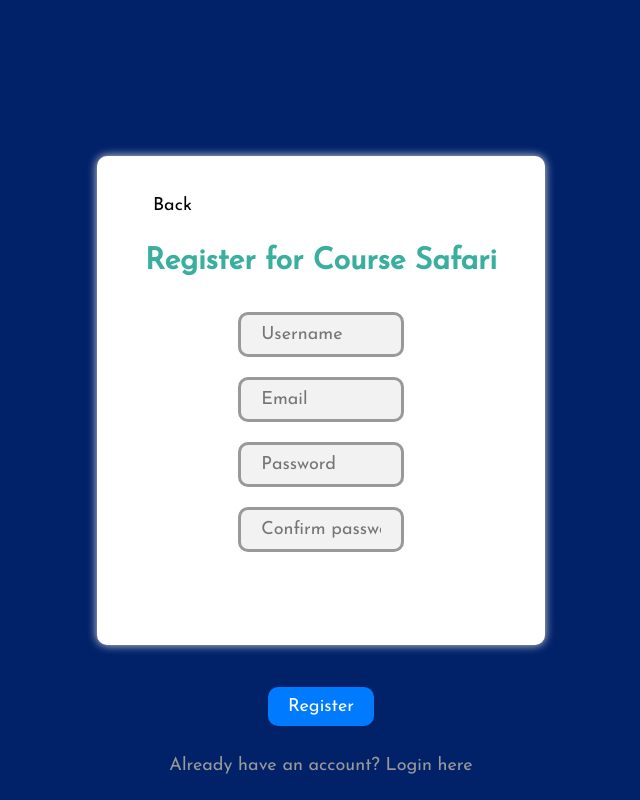
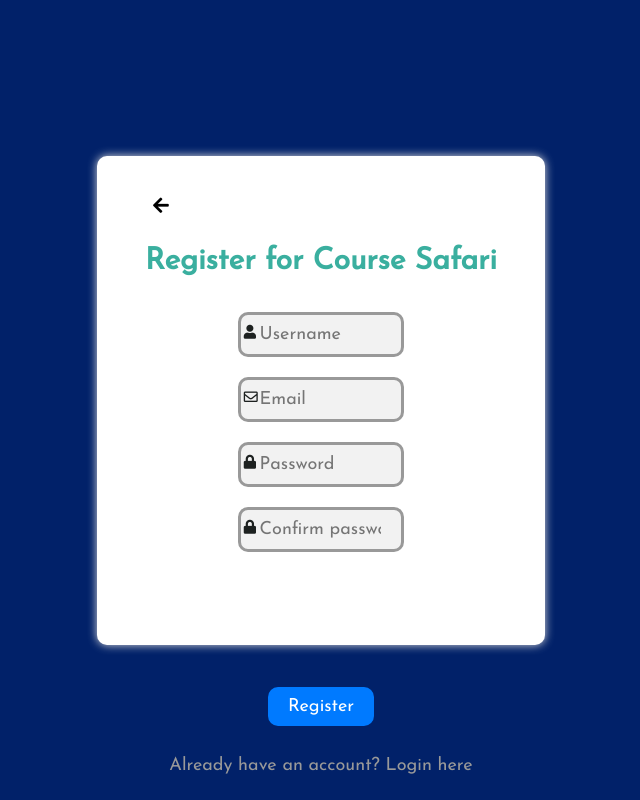
Before and after one commit to Mingxuan-Liu/Course-Safari, a PHP site: page /Login_register/register.php in a window 1280 px wide. Shown: the whole page, without its empty margins (319-959 px from the left). Run offline with PHP 8.4, Linux system fonts and the light colour scheme; some libraries are stand-ins or nearby versions.

Commit message:
add icon to register textbox

```diff
--- a/Login_register/login_register_style.css
+++ b/Login_register/login_register_style.css
@@ -126,11 +126,23 @@ select {
 }
 
 .form-group {
+  position: relative;
+  top: 35px;
   display: flex;
   margin-bottom: 20px;
   align-items: center;
   justify-content: center;
-  position: relative; top: 35px;
+}
+
+
+.form-group i{
+  position: absolute;
+  top: 30%;
+  left: 29%;
+  font-size: 14px;
+  color: #1d2120;
+  /* transform: translateY(-50%); */
+  z-index: 1;
 }
 
 .form-control {
@@ -139,6 +151,7 @@ select {
   border-radius: 10px;
   font-size: 18px;
   padding: 10px 20px;
+  padding-left: 5%;
   width: 45%;
 }
 
--- a/Login_register/register.php
+++ b/Login_register/register.php
@@ -47,6 +47,7 @@ if ($_SERVER["REQUEST_METHOD"] == "POST") {
   <meta charset="UTF-8">
   <meta name="viewport" content="width=device-width, initial-scale=1.0">
   <meta http-equiv="X-UA-Compatible" content="ie=edge">
+  <link rel="stylesheet" href="https://use.fontawesome.com/releases/v5.8.1/css/all.css">
   <link rel="stylesheet" href="login_register_style.css">
   <title>Welcome to Course Safari</title>
 </head>
@@ -70,7 +71,7 @@ if ($_SERVER["REQUEST_METHOD"] == "POST") {
         else:
       ?>
         <a href="welcome.php" class="back-btn">
-          <i class="fas fa-arrow-left"></i> Back
+          <i class="fas fa-arrow-left"></i> <!--Back-->
         </a>
         <div class="title">
           Register for Course Safari
@@ -78,16 +79,20 @@ if ($_SERVER["REQUEST_METHOD"] == "POST") {
         <!-- <h1>Register for Course Safari</h1> -->
         <form action="register.php" method="post">
           <div class="form-group">
-            <input type="text" class="form-control" name="username" placeholder="Username">
+              <input type="text" class="form-control" name="username" placeholder="Username">
+              <i class="fas fa-user"></i>
           </div>
           <div class="form-group">
             <input type="email" class="form-control" name="email" placeholder="Email">
+            <i class="far fa-envelope"></i>
           </div>
           <div class="form-group">
             <input type="password" class="form-control" name="password" placeholder="Password">
+            <i class="fas fa-lock"></i>
           </div>
           <div class="form-group">
             <input type="password" class="form-control" name="confirm_password" placeholder="Confirm password">
+            <i class="fas fa-lock"></i>
           </div>
           <input type="submit" value="Register" class="btn">
         </form>
```
